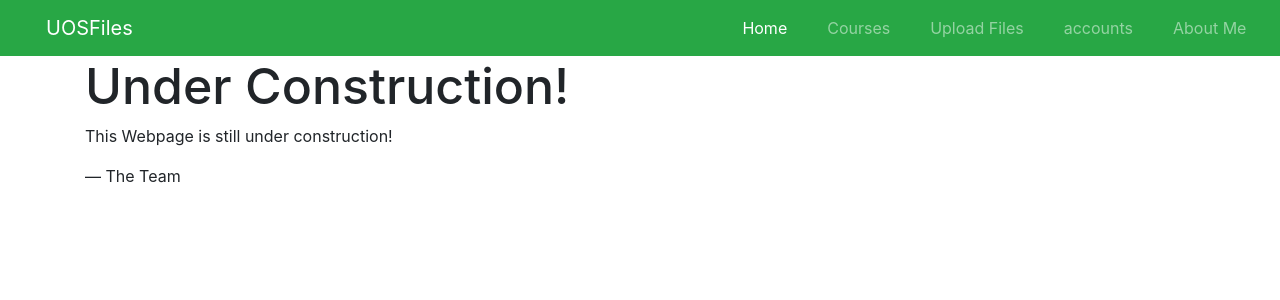
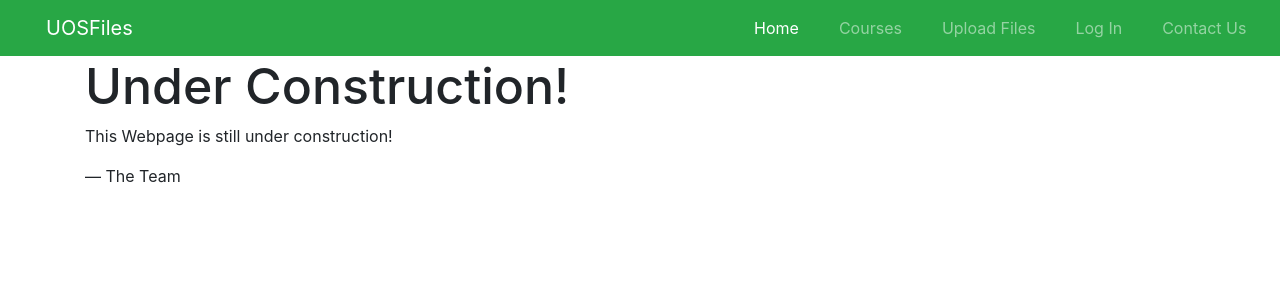
Before and after one commit to hozRifai/UosFiles, a Django app: page /about-me/ in a window 1280 px wide. Shown: the top 300 px of the page. Run offline with Django 3.2, Linux system fonts and the light colour scheme; some libraries are stand-ins or nearby versions.

Commit message:
updating the header file

```diff
--- a/frontend/templates/header.html
+++ b/frontend/templates/header.html
@@ -12,8 +12,8 @@
             <li class="nav-item"><a class="nav-link" href="/files/dashboard/">Courses</a></li>
 
             <li class="nav-item"><a class="nav-link" href="/files/documents/">Upload Files</a></li>
-           <li class="nav-item"><a class="nav-link" href="{% url 'users:login' %}">accounts</a></li>
-            <li class="nav-item"><a class="nav-link" href="/about-me">About Me </a></li>
+           <li class="nav-item"><a class="nav-link" href="{% url 'users:login' %}">Log In</a></li>
+            <li class="nav-item"><a class="nav-link" href="/contact-us">Contact Us </a></li>
         </ul>
 
           {% else %}
```
